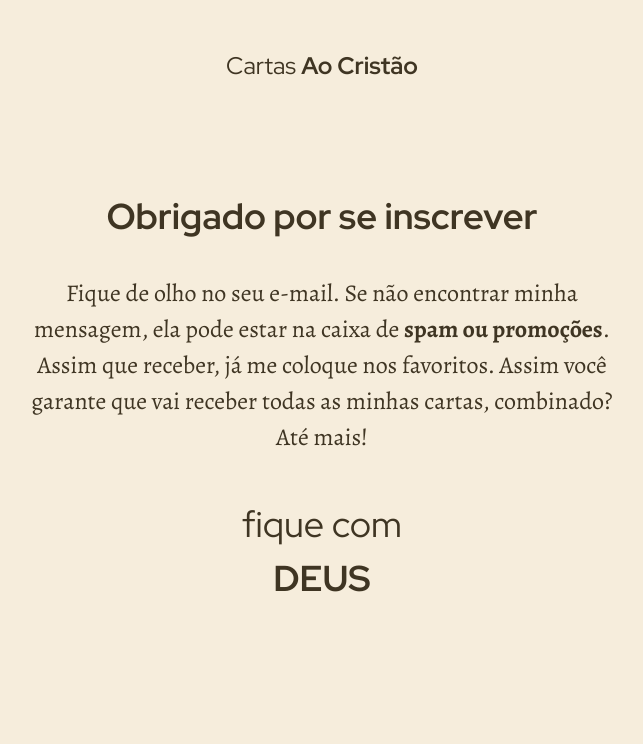
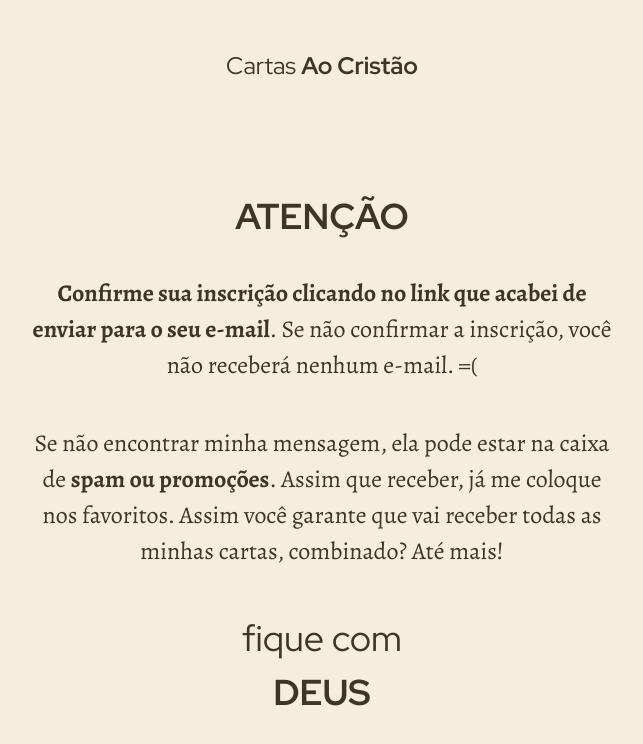
Before and after one commit to thiagogracini/trajetoria-com-jesus, a Next.js app: page /agradecimento in a window 1280 px wide. Shown: the top 744 px of the page, without its empty margins (318-961 px from the left). Built offline with nearby package versions, Linux system fonts and the light colour scheme.

Commit message:
change text from `agradecimento` page

```diff
--- a/app/agradecimento/page.js
+++ b/app/agradecimento/page.js
@@ -4,14 +4,19 @@ export default function ThanksPage() {
       <h2 className="text-[24px] text-center pt-48 pb-48 laptop:pb-105">
         Cartas <strong>Ao Cristão</strong>
       </h2>
-      <h1 className="text-[36px] text-center font-bold pb-32">
-        Obrigado por se inscrever
-      </h1>
+      <h1 className="text-[36px] text-center font-bold pb-32">ATENÇÃO</h1>
       <p className="text-[20px] laptop:text-[24px] m-auto text-center pb-32 laptop:pb-42 pl-15 pr-15 max-w-620">
-        Fique de olho no seu e-mail. Se não encontrar minha mensagem, ela pode
-        estar na caixa de <strong>spam ou promoções</strong>. Assim que receber,
-        já me coloque nos favoritos. Assim você garante que vai receber todas as
-        minhas cartas, combinado? Até mais!
+        <strong>
+          Confirme sua inscrição clicando no link que acabei de enviar para o
+          seu e-mail
+        </strong>
+        . Se não confirmar a inscrição, você não receberá nenhum e-mail. =(
+      </p>
+      <p className="text-[20px] laptop:text-[24px] m-auto text-center pb-32 laptop:pb-42 pl-15 pr-15 max-w-620">
+        Se não encontrar minha mensagem, ela pode estar na caixa de{" "}
+        <strong>spam ou promoções</strong>. Assim que receber, já me coloque nos
+        favoritos. Assim você garante que vai receber todas as minhas cartas,
+        combinado? Até mais!
       </p>
       <p className="text-[36px] font-redhatdisplay m-auto text-center max-w-160">
         fique com <strong>DEUS</strong>
```
